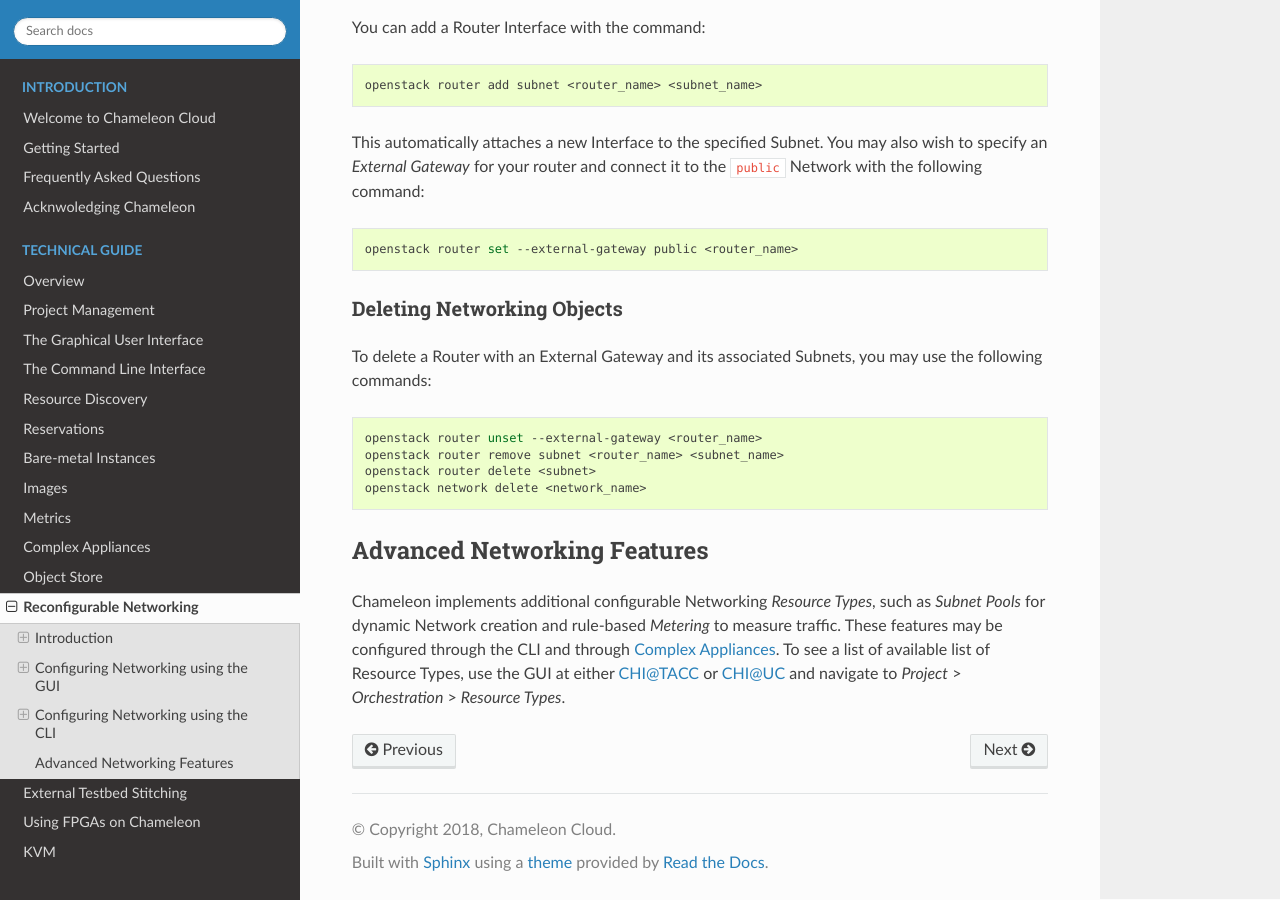
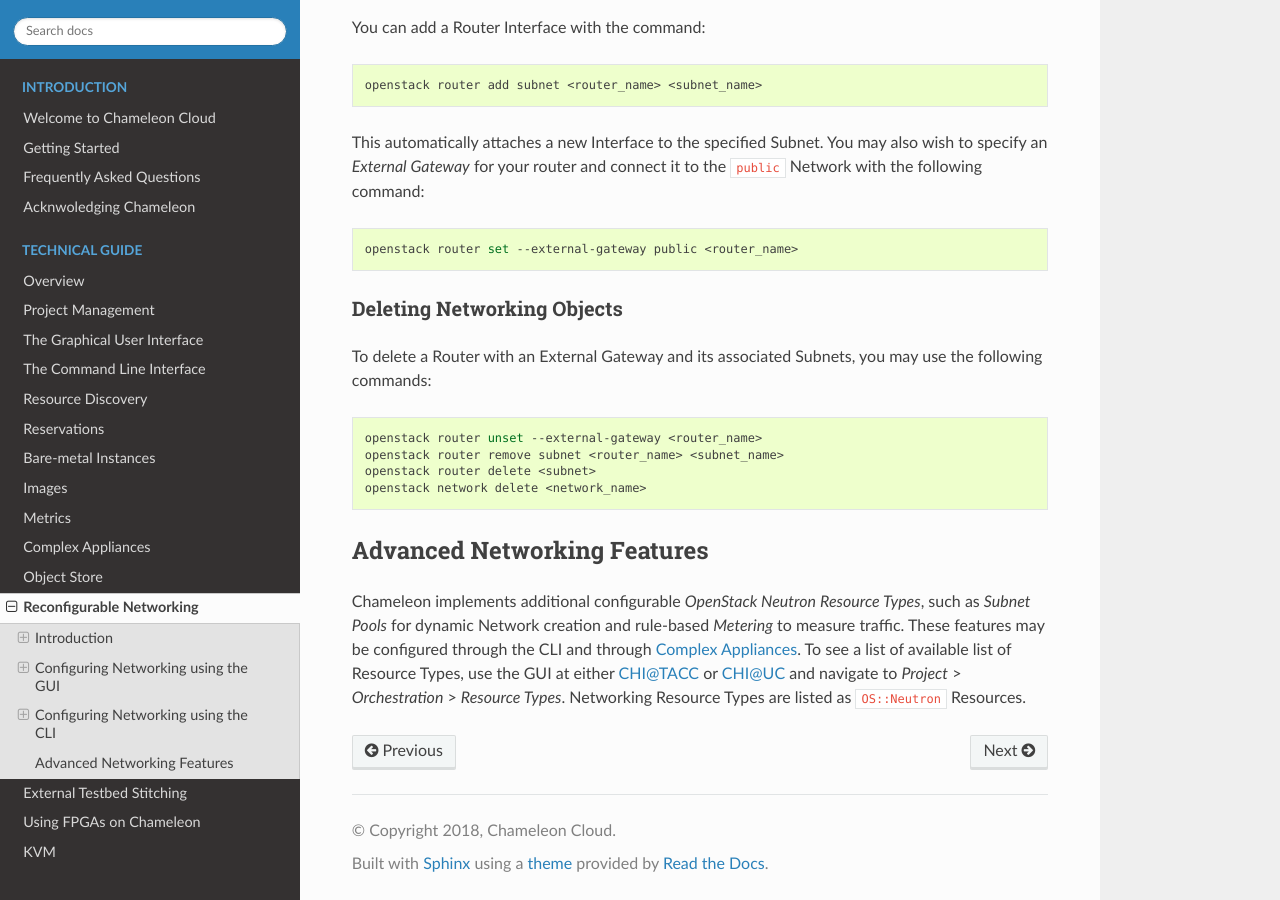
Before and after one commit to ChameleonCloud/docs, a Sphinx documentation site: the page built from source/technical/networks.rst, in a window 1280 px wide and 900 px high, scrolled down 8825 px. Built offline with Sphinx 7.4.7 and the Read the Docs theme 2.0.0, drawn with Linux system fonts in a browser that asks for light colours.

Commit message:
Added additional comment about Neutron

```diff
--- a/source/technical/networks.rst
+++ b/source/technical/networks.rst
@@ -290,4 +290,4 @@ ____________________________
 Advanced Networking Features
 ____________________________
 
-Chameleon implements additional configurable Networking *Resource Types*, such as *Subnet Pools* for dynamic Network creation and rule-based *Metering* to measure traffic. These features may be configured through the CLI and through :ref:`complex`. To see a list of available list of Resource Types, use the GUI at either CHI@TACC or CHI@UC and navigate to *Project* > *Orchestration* > *Resource Types*.
+Chameleon implements additional configurable *OpenStack Neutron* *Resource Types*, such as *Subnet Pools* for dynamic Network creation and rule-based *Metering* to measure traffic. These features may be configured through the CLI and through :ref:`complex`. To see a list of available list of Resource Types, use the GUI at either CHI@TACC or CHI@UC and navigate to *Project* > *Orchestration* > *Resource Types*. Networking Resource Types are listed as ``OS::Neutron`` Resources.
```
